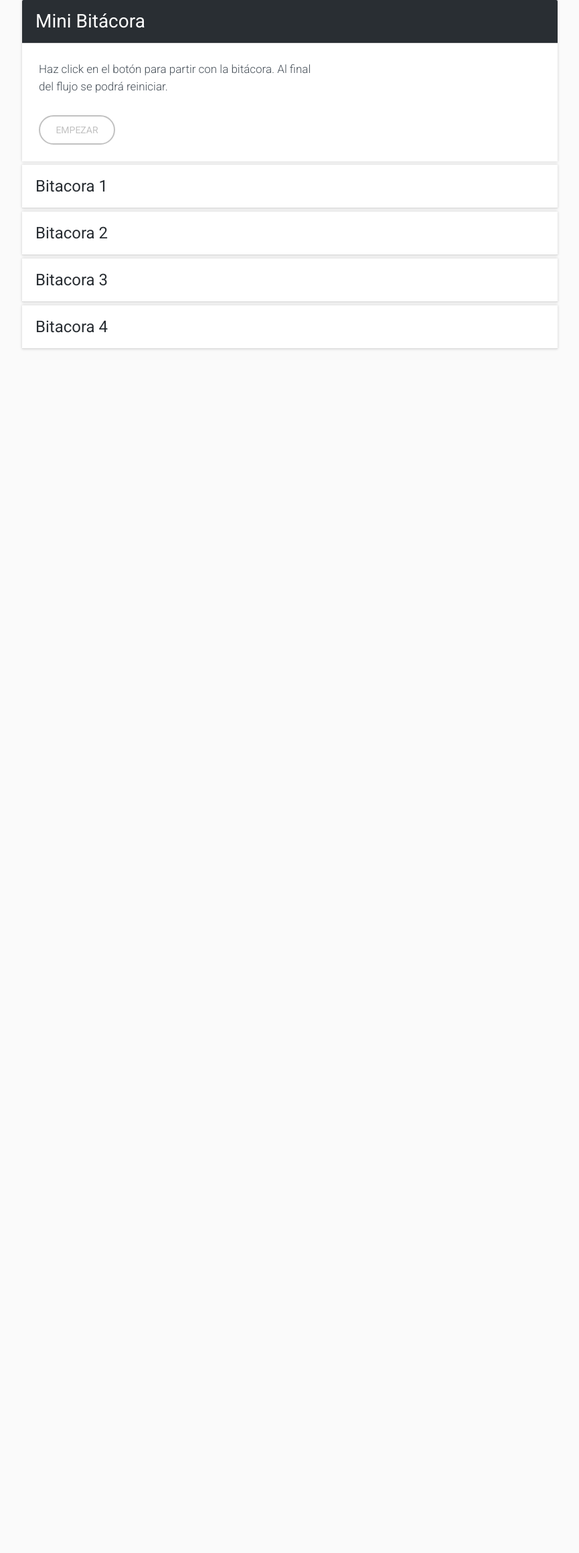
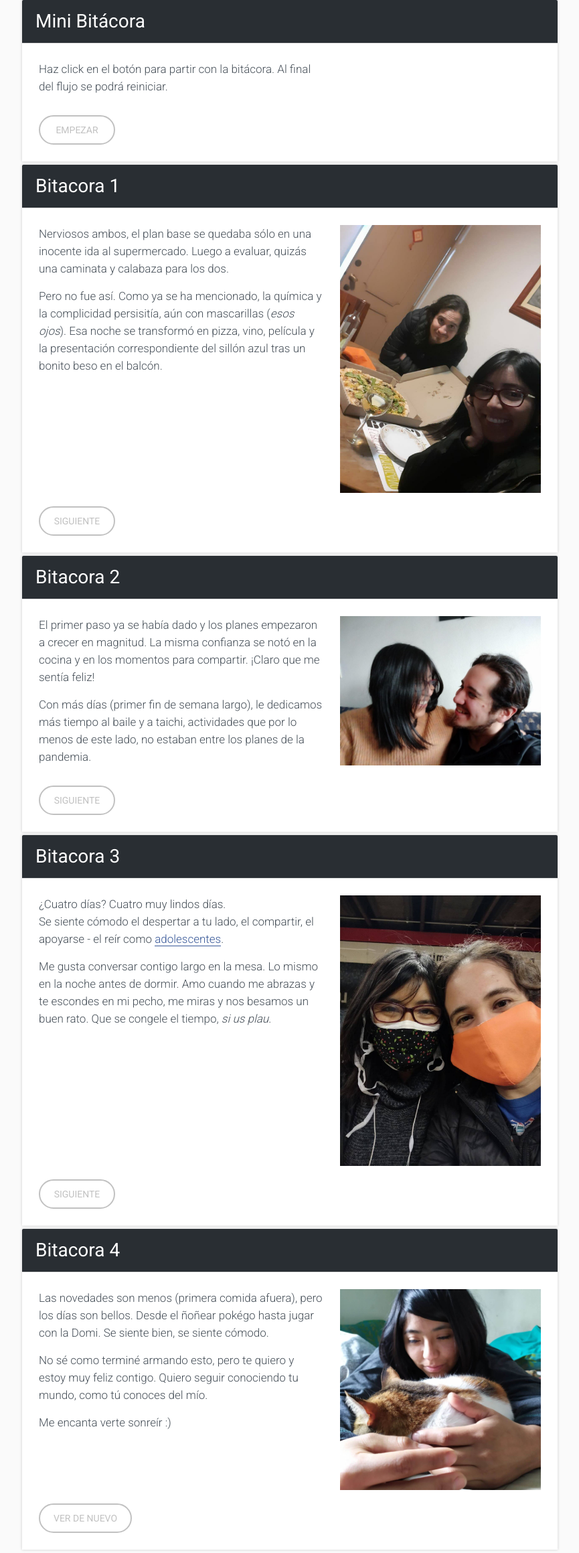
Before and after one commit to nicofront/nicofront.github.io, a PHP site: page / in a window 1280 px wide. Shown: the whole page at 67% size, without its empty margins (207-1072 px from the left). Before the commit the page ends 522 px from the top, so only its background shows below. Run offline with PHP 8.4, Linux system fonts and the light colour scheme.

Commit message:
Mini - Text content

```diff
--- a/mini/index.html
+++ b/mini/index.html
@@ -32,7 +32,7 @@
 				</a>
 			</div>
 		</div>
-		<div class="acordeon acordeon-disabled">
+		<div class="acordeon acordeon-disabled acordeon-enabled">
 			<div class="acordeon-head transition">
 				Bitacora 1
 			</div>
@@ -41,7 +41,10 @@
 					<div class="tr">
 						<div class="td">
 							<p>
-								Nerviosos ambos, el plan base se quedaba sólo en una inocente ida al supermercado.
+								Nerviosos ambos, el plan base se quedaba sólo en una inocente ida al supermercado. Luego a evaluar, quizás una caminata y calabaza para los dos.
+							</p>
+							<p>
+								Pero no fue así. Como ya se ha mencionado, la química y la complicidad persisitía, aún con mascarillas (<i>esos ojos</i>). Esa noche se transformó en pizza, vino, película y la presentación correspondiente del sillón azul tras un bonito beso en el balcón.
 							</p>
 						</div>
 						<div class="td">
@@ -54,7 +57,7 @@
 				</a>
 			</div>
 		</div>
-		<div class="acordeon acordeon-disabled">
+		<div class="acordeon acordeon-disabled acordeon-enabled">
 			<div class="acordeon-head transition">
 				Bitacora 2
 			</div>
@@ -63,7 +66,13 @@
 					<div class="tr">
 						<div class="td">
 							<p>
-								El primer paso ya se había dado y los planes empezaron a crecer en magnitud. La misma confianza se notó en la cocina y en los momentos para compartir. Claro que me sentía feliz!
+								El primer paso ya se había dado y los planes empezaron a crecer en magnitud. La misma confianza se notó en la cocina y en los momentos para compartir. ¡Claro que me sentía feliz!
+							</p>
+							<p>
+								Con más días (primer fin de semana largo), le dedicamos más tiempo al baile y a taichi, actividades que por lo menos de este lado, no estaban entre los planes de la pandemia.
+							</p>
+							<p>
+
 							</p>
 						</div>
 						<div class="td">
@@ -76,7 +85,7 @@
 				</a>
 			</div>
 		</div>
-		<div class="acordeon acordeon-disabled">
+		<div class="acordeon acordeon-disabled acordeon-enabled">
 			<div class="acordeon-head transition">
 				Bitacora 3
 			</div>
@@ -85,7 +94,11 @@
 					<div class="tr">
 						<div class="td">
 							<p>
-								Lorem ipsum dolor sit amet, consectetur adipisicing elit. Animi deserunt adipisci beatae sapiente modi doloribus. Alias repellat repudiandae ullam deleniti dolores ipsa incidunt, quisquam sequi quae tenetur, maiores eveniet at!
+								¿Cuatro días? Cuatro muy lindos días. <br>
+								Se siente cómodo el despertar a tu lado, el compartir, el apoyarse - el reír como <a href="https://www.youtube.com/watch?v=7qOK6X-92aY" target="_blank">adolescentes</a>.
+							</p>
+							<p>
+								Me gusta conversar contigo largo en la mesa. Lo mismo en la noche antes de dormir. Amo cuando me abrazas y te escondes en mi pecho, me miras y nos besamos un buen rato. Que se congele el tiempo, <i>si us plau</i>.
 							</p>
 						</div>
 						<div class="td">
@@ -98,7 +111,7 @@
 				</a>
 			</div>
 		</div>
-		<div class="acordeon acordeon-disabled">
+		<div class="acordeon acordeon-disabled acordeon-enabled">
 			<div class="acordeon-head transition">
 				Bitacora 4
 			</div>
@@ -107,7 +120,13 @@
 					<div class="tr">
 						<div class="td">
 							<p>
-								Lorem ipsum dolor sit amet, consectetur adipisicing elit. Animi deserunt adipisci beatae sapiente modi doloribus. Alias repellat repudiandae ullam deleniti dolores ipsa incidunt, quisquam sequi quae tenetur, maiores eveniet at!
+								Las novedades son menos (primera comida afuera), pero los días son bellos. Desde el ñoñear pokégo hasta jugar con la Domi. Se siente bien, se siente cómodo.
+							</p>
+							<p>
+								No sé como terminé armando esto, pero te quiero y estoy muy feliz contigo. Quiero seguir conociendo tu mundo, como tú conoces del mío.
+							</p>
+							<p>
+								Me encanta verte sonreír :)
 							</p>
 						</div>
 						<div class="td">
--- a/mini/style.css
+++ b/mini/style.css
@@ -101,6 +101,12 @@ body{
 	margin-bottom: 15px;
 	padding-right: 25px;
 }
+.acordeon-body p a{
+	color: inherit;
+	text-decoration: none;
+	color: #385898;
+	border-bottom: 1px solid #385898;
+}
 
 @media only screen and (max-width: 560px) {
 	.table, .tr, .td{
```
